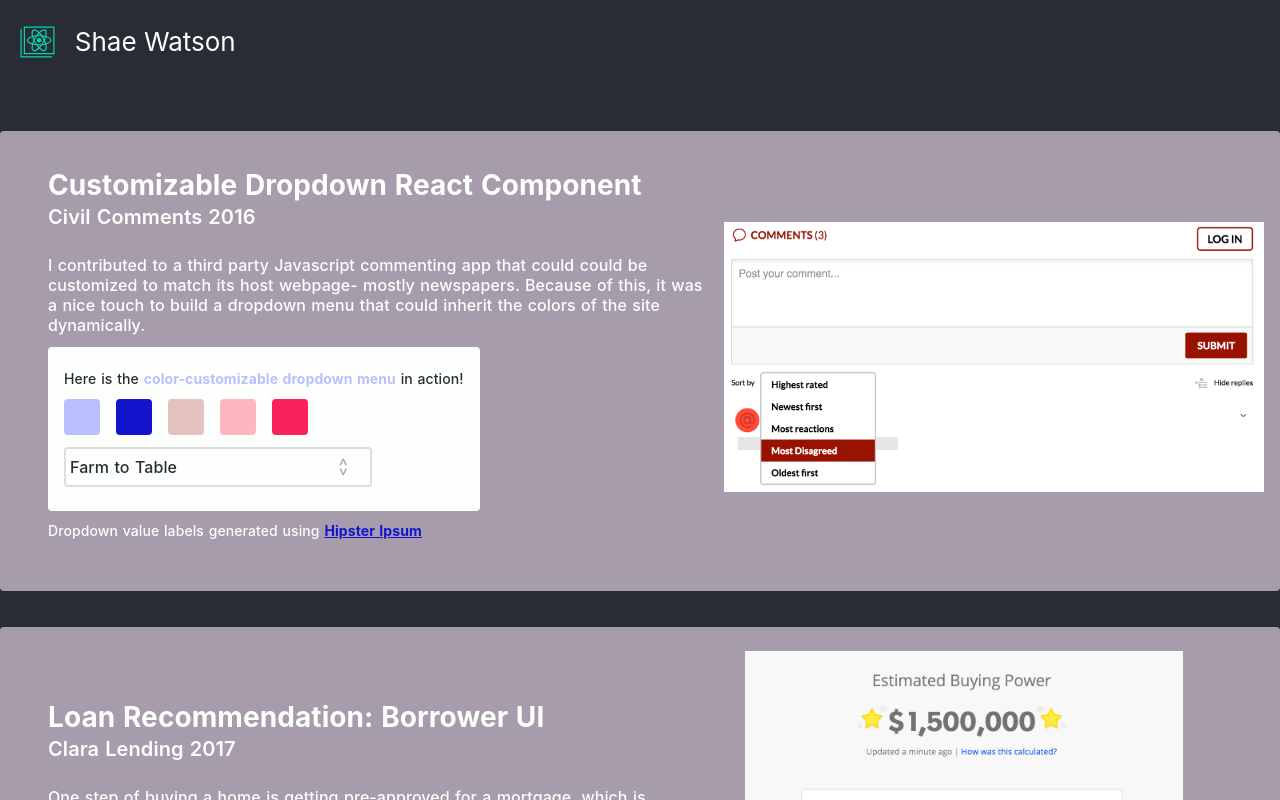
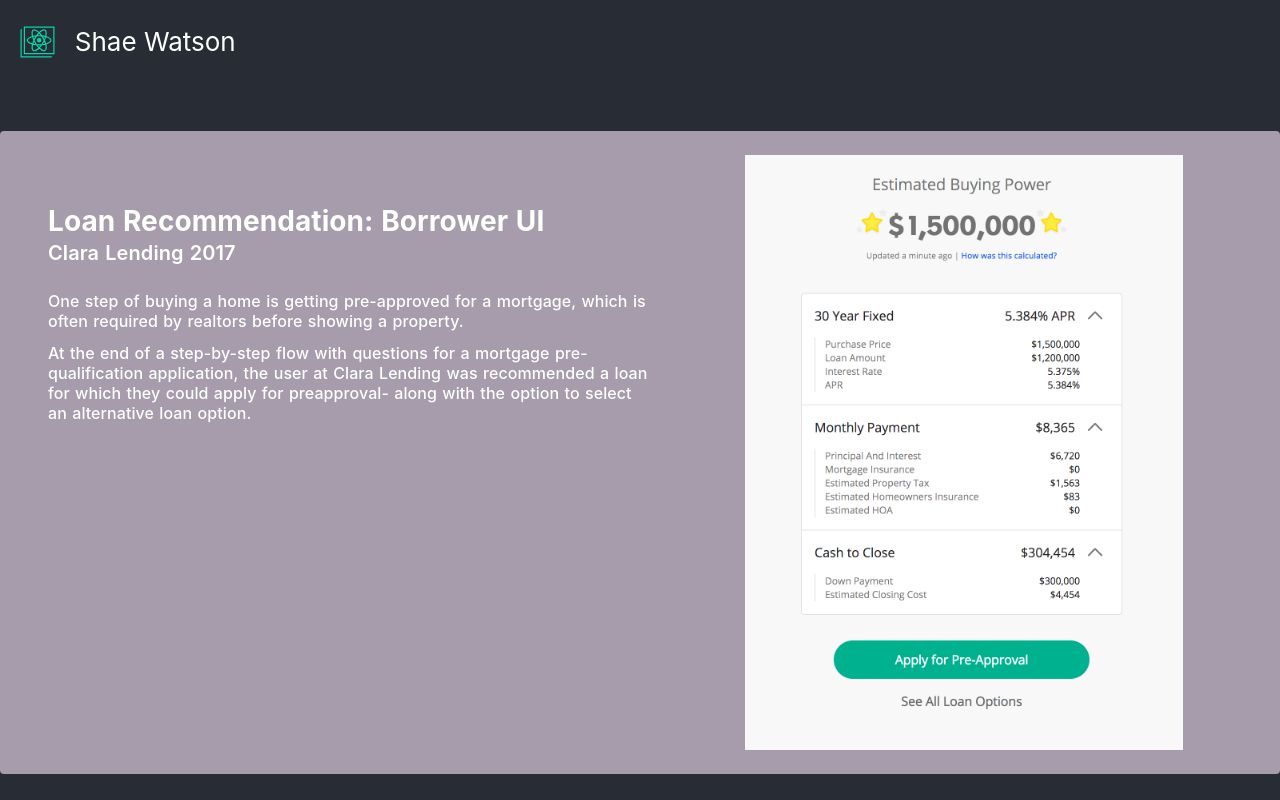
Before and after one commit to shae-wat/shaewatson, a React (Create React App) app: page / in a window 1280 px wide. Shown: the top 800 px of the page. Built offline with nearby package versions, Linux system fonts and the light colour scheme.

Commit message:
dropdown complete

```diff
--- a/src/views/components/Dropdown.tsx
+++ b/src/views/components/Dropdown.tsx
@@ -1,7 +1,15 @@
 import React from 'react';
 import _ from 'lodash';
 import styled from 'styled-components';
-import { Colors, column, gutter, rhythm, FontCSS } from '../../styles';
+import {
+  Colors,
+  column,
+  gutter,
+  rhythm,
+  FontCSS,
+  mobileMediaQuery,
+  desktopMediaQuery,
+} from '../../styles';
 
 export enum DropdownOptionKey {
   HIGHEST_RATED,
@@ -19,7 +27,7 @@ interface DropdownOption {
 const StyledSelect = styled.div`
   position: relative;
   height: ${rhythm(3 / 2)}px;
-  width: ${column(3) + gutter(4)}px;
+  width: ${column(3) + gutter(2)}px;
   cursor: pointer;
 
   ${({ open }: { open: boolean }) => {
@@ -76,14 +84,31 @@ const StyledOption = styled.div`
   font-size: 16px;
   line-height: ${rhythm(1)}px;
 
-  ${({ opened, color }: { opened?: boolean; color?: string }) => {
+  ${({
+    opened,
+    color,
+    selected,
+  }: {
+    opened?: boolean;
+    color?: string;
+    selected?: boolean;
+  }) => {
     return opened
       ? `
         z-index: 100;
-        &:hover {
+        ${desktopMediaQuery(`&:hover {
           background-color: ${color};
           color: ${Colors.white};
-        }`
+        }`)}
+        ${mobileMediaQuery(
+          selected
+            ? `
+              background-color: ${color};
+              color: ${Colors.white};
+            `
+            : '',
+        )}
+        `
       : 'border-radius: 2px;';
   }}
 `;
@@ -124,6 +149,7 @@ export class Dropdown extends React.Component<DropdownProps, DropdownState> {
                   key={option.value}
                   opened
                   color={color}
+                  selected={this.state.selectedOption === option.value}
                   onClick={() =>
                     this.setState({
                       selectedOption: option.value,
--- a/src/views/pages/FeaturedWork.tsx
+++ b/src/views/pages/FeaturedWork.tsx
@@ -13,9 +13,9 @@ const FeaturedWorkPage: React.FC = () => {
   return (
     <Page>
       <PageCardLayout>
-        <CustomDropdownCard />
         <ClaraRecommendedLoanCard />
         <ClaraPowerPricingCard />
+        <CustomDropdownCard />
         <FlightStatsArrivalsDeparturesCard />
         <OroxWebsiteCard />
         <UTFunctionalGenomicsLabCard />
```
